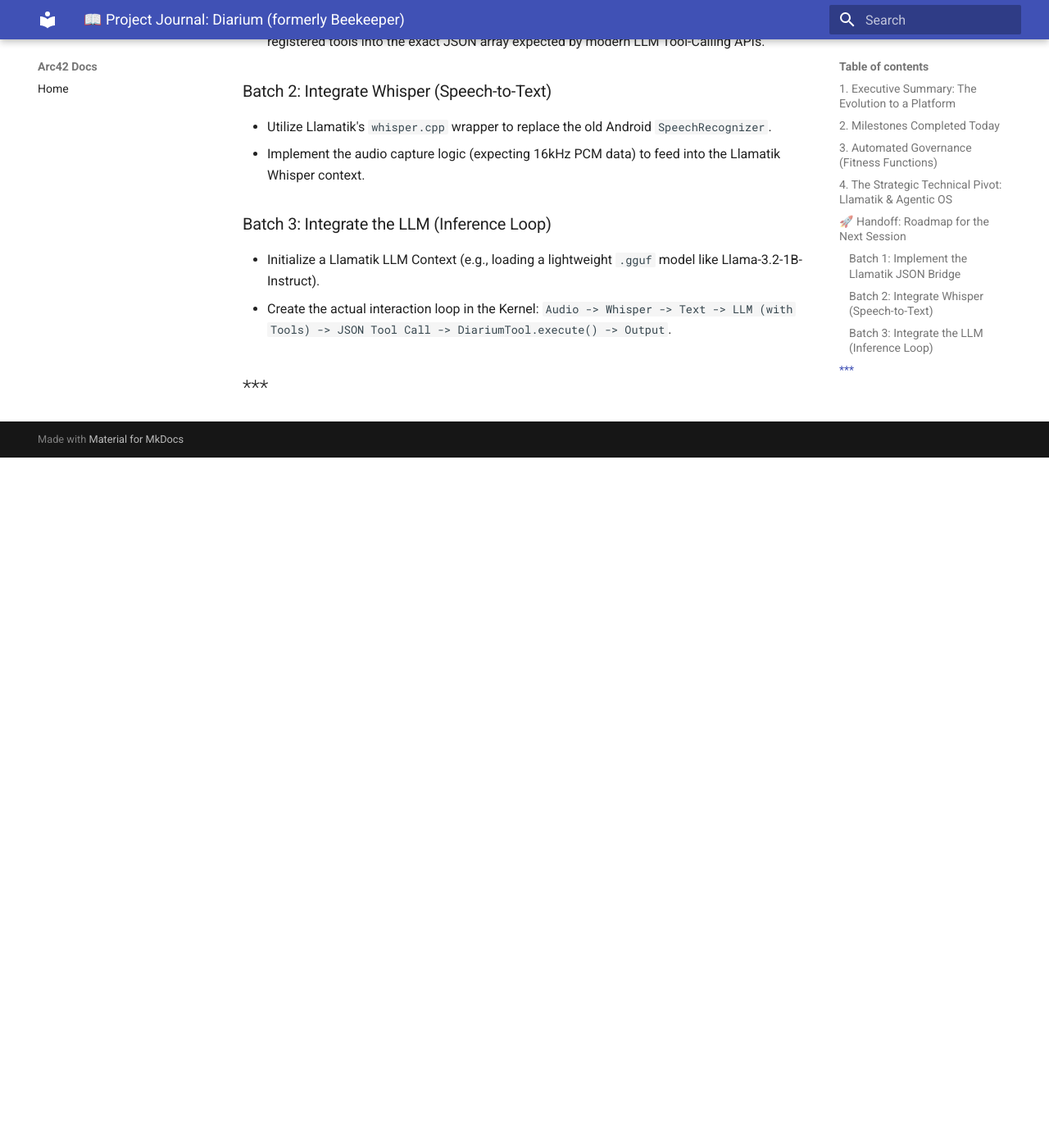
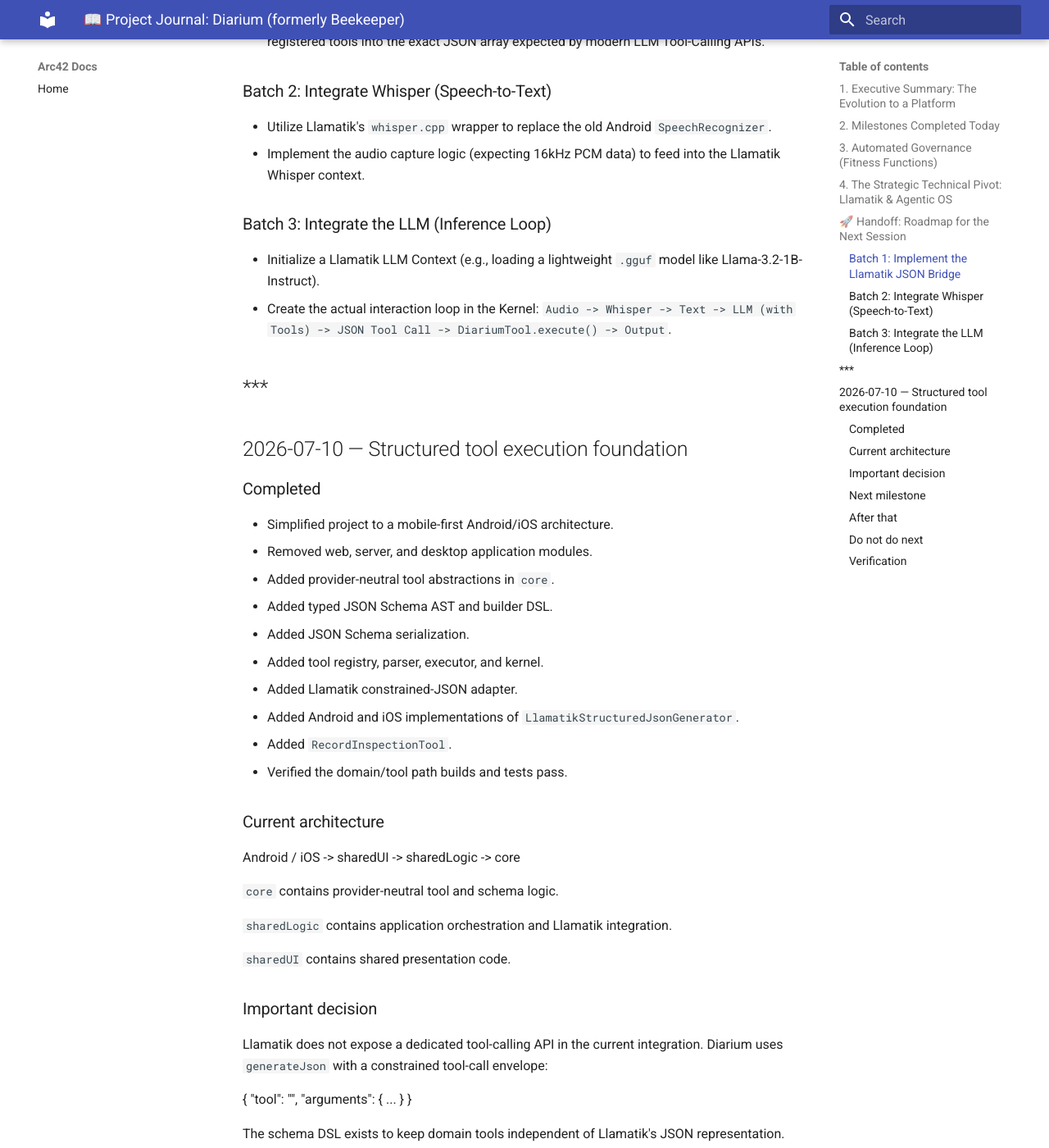
Before and after one commit to Shraggen/Diarium, an MkDocs documentation site: the page built from docs/journal.md, in a window 1280 px wide and 1400 px high, scrolled down 1888 px. Shown: the whole window at 82% size. Built offline with MkDocs 1.6.1 and Material for MkDocs 9.7.7, drawn with Linux system fonts in a browser that asks for light colours; before the commit the page ends 2446 px from its top, so only the background shows below that; some of the changed text lies outside the part shown.

Commit message:
Updated journal and removed crap from App.kt

```diff
--- a/docs/journal.md
+++ b/docs/journal.md
@@ -51,3 +51,91 @@ When development resumes, the infrastructure is ready to receive the AI componen
 
 ***
 ---
+
+## 2026-07-10 — Structured tool execution foundation
+
+### Completed
+
+- Simplified project to a mobile-first Android/iOS architecture.
+- Removed web, server, and desktop application modules.
+- Added provider-neutral tool abstractions in `core`.
+- Added typed JSON Schema AST and builder DSL.
+- Added JSON Schema serialization.
+- Added tool registry, parser, executor, and kernel.
+- Added Llamatik constrained-JSON adapter.
+- Added Android and iOS implementations of
+  `LlamatikStructuredJsonGenerator`.
+- Added `RecordInspectionTool`.
+- Verified the domain/tool path builds and tests pass.
+
+### Current architecture
+
+Android / iOS
+-> sharedUI
+-> sharedLogic
+-> core
+
+`core` contains provider-neutral tool and schema logic.
+
+`sharedLogic` contains application orchestration and Llamatik integration.
+
+`sharedUI` contains shared presentation code.
+
+### Important decision
+
+Llamatik does not expose a dedicated tool-calling API in the current
+integration. Diarium uses `generateJson` with a constrained tool-call
+envelope:
+
+{
+"tool": "<registered tool name>",
+"arguments": { ... }
+}
+
+The schema DSL exists to keep domain tools independent of Llamatik's
+JSON representation.
+
+### Next milestone
+
+Run one real end-to-end tool call on Android using an actual local model.
+
+Steps:
+
+1. Decide and document model files used for development.
+2. Add model acquisition or bundled-development-model handling.
+3. Initialize Llamatik outside Compose UI code.
+4. Introduce an application-level state holder.
+5. Pass user text to `DiariumKernel.process`.
+6. Display loading, success, and failure states.
+7. Verify `RecordInspectionTool` executes on a physical Android device.
+8. Shut down model resources correctly.
+
+### After that
+
+Rebuild the original Beekeeper voice workflow:
+
+microphone
+-> recorded WAV
+-> Whisper transcription
+-> DiariumKernel
+-> tool execution
+-> persisted journal data
+-> optional spoken confirmation
+
+### Do not do next
+
+- no additional schema DSL features
+- no retries
+- no multi-agent loop
+- no desktop or web support
+- no provider abstraction beyond what the running path requires
+- no UI polishing before real model inference works
+
+### Verification
+
+Run:
+
+./gradlew :core:jvmTest
+./gradlew :app:sharedLogic:assemble
+./gradlew :app:androidApp:assembleDebug
+./gradlew detekt
```
Also changed, not shown: 1 other file.
